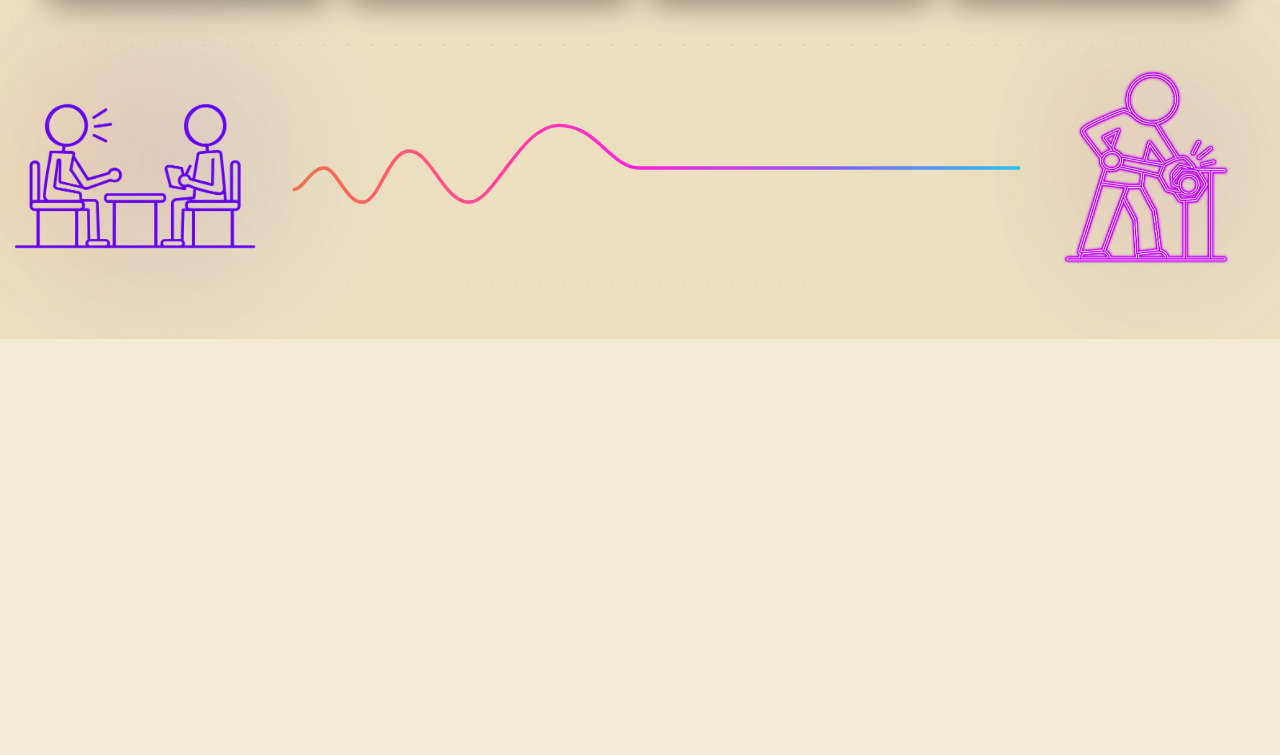
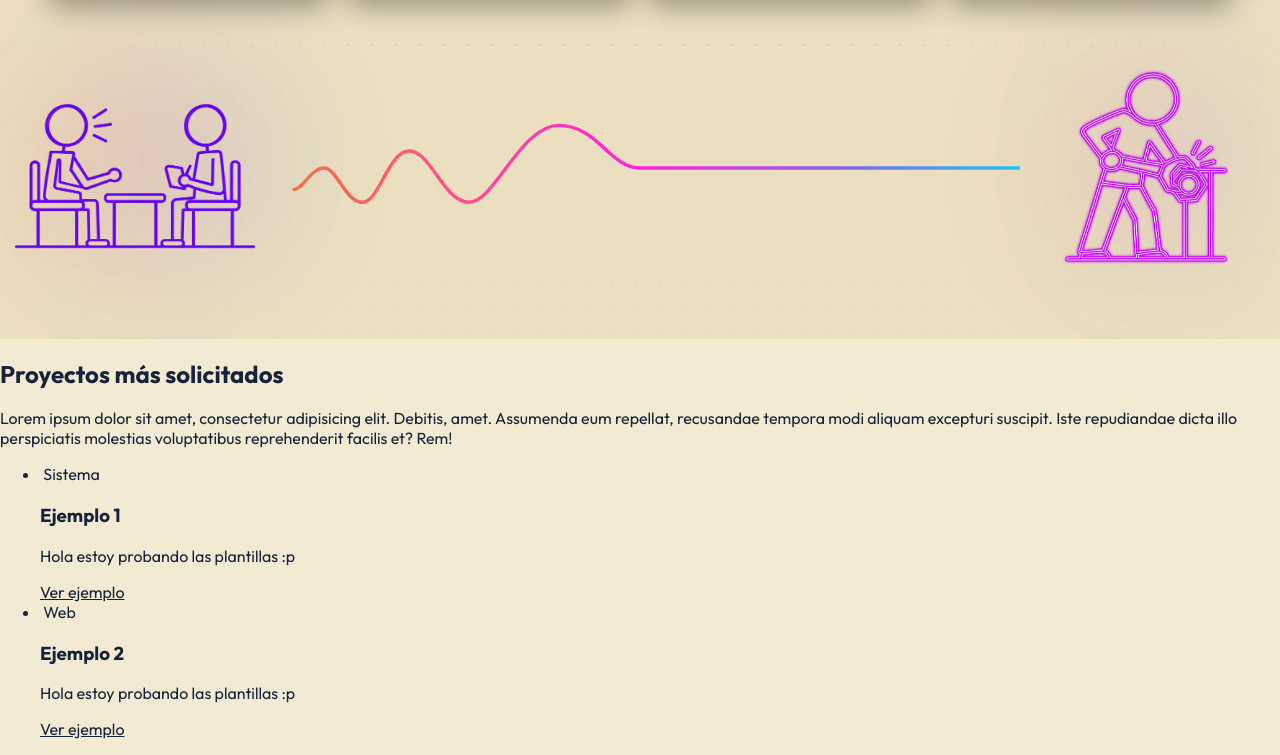
Before and after one commit to JuampiSuarez314/Pagina-del-Consultorio, a plain HTML site: page index.html in a window 1280 px wide. Shown: the part 1117-1872 px from the top of the page. Before the commit the page ends 1456 px from the top, so only its background shows below. Drawn offline with nearby package versions, Linux system fonts and the light colour scheme.

Commit message:
sección de trabajos completada - sin estilos

```diff
--- a/index.html
+++ b/index.html
@@ -10,7 +10,6 @@
   <link rel="preconnect" href="https://fonts.gstatic.com" crossorigin>
   <link href="https://fonts.googleapis.com/css2?family=Caveat+Brush&family=Outfit:wght@400;500;600;700;800&display=swap" rel="stylesheet">
   <link rel="stylesheet" href="styles.css">
-  <script src="script.js" defer></script>
 </head>
 <body>
   <!-- Header -->
@@ -101,6 +100,31 @@
     </section>
     <!-- Sección 2: Trabajos-->
     <section class="trabajos">
+      <div class="trabajos__encabezado">
+        <!--
+        _____NOTA_____
+        Pongo proyectos más solicitados por ahora pero dijimos de revisar esta sección
+        Lo hago por ahora así después vemos
+        -->
+        <h2 class="trabajos__titulo">Proyectos más solicitados</h2>
+        <!--
+        CAMBIAR cuando definamos bien que pasa con esta sección
+        -->
+        <p class="trabajos__subtitulo">Lorem ipsum dolor sit amet, consectetur adipisicing elit. Debitis, amet. Assumenda eum repellat, recusandae tempora modi aliquam excepturi suscipit. Iste repudiandae dicta illo perspiciatis molestias voluptatibus reprehenderit facilis et? Rem!</p>
+      </div>
+      <div class="trabajos__contenido">
+        <ul class="trabajos__proyectos" id="lista-proyectos">
+        </ul>
+        <template id="plantilla-trabajo">
+          <li class="trabajos__proyecto">
+            <img src="" data-imagen="" class="trabajos__proyecto-portada" alt="">
+            <span data-etiqueta="" class="trabajos__proyecto-etiqueta"></span>
+            <h3 data-titulo="" class="trabajos__proyecto-titulo"></h3>
+            <p data-desc="" class="trabajos__proyecto-descripcion"></p>
+            <a data-ejemplo="" href="" class="trabajos__proyecto-enlace">Ver ejemplo</a>
+          </li>
+        </template>
+      </div>
     </section>
     <!-- Sección 3: Nosotros-->
     <section class="nosotros">
@@ -108,5 +132,6 @@
   </main>
   <footer>
   </footer>
+  <script src="script.js" defer></script>
 </body>
 </html>
--- a/script.js
+++ b/script.js
@@ -8,3 +8,40 @@ if (siteHeader) {
   updateHeader();
   window.addEventListener("scroll", updateHeader, { passive: true });
 }
+
+const ul = document.querySelector("#lista-proyectos");
+const template = document.querySelector("#plantilla-trabajo");
+
+function agregarProyecto(proyecto){
+  const clon = template.content.cloneNode(true);
+
+  // const img=clon.querySelector("[data-imagen]");
+  const etiqueta=clon.querySelector("[data-etiqueta]");
+  const titulo=clon.querySelector("[data-titulo]");
+  const desc=clon.querySelector("[data-desc]");
+  // const ejemplo=clon.querySelector("[data-ejemplo]");
+
+  etiqueta.textContent=proyecto.etiqueta;
+  titulo.textContent=proyecto.titulo;
+  desc.textContent=proyecto.descripcion
+
+  ul.appendChild(clon)
+}
+
+const ejemplo1={
+  imagen:"",
+  etiqueta:"Sistema",
+  titulo:"Ejemplo 1",
+  descripcion:"Hola estoy probando las plantillas :p",
+  url:""
+};
+const ejemplo2={
+  imagen:"",
+  etiqueta:"Web",
+  titulo:"Ejemplo 2",
+  descripcion:"Hola estoy probando las plantillas :p",
+  url:""
+};
+
+agregarProyecto(ejemplo1);
+agregarProyecto(ejemplo2);
```
